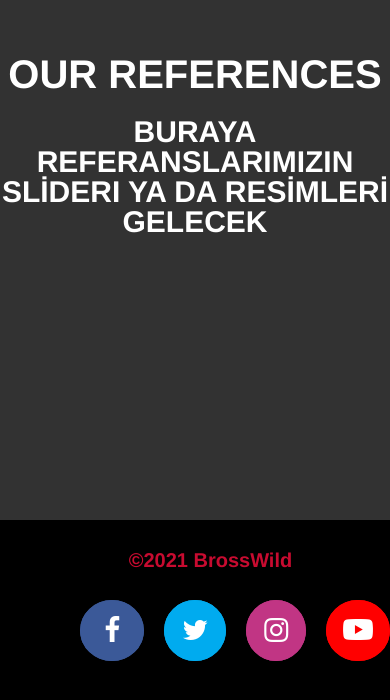
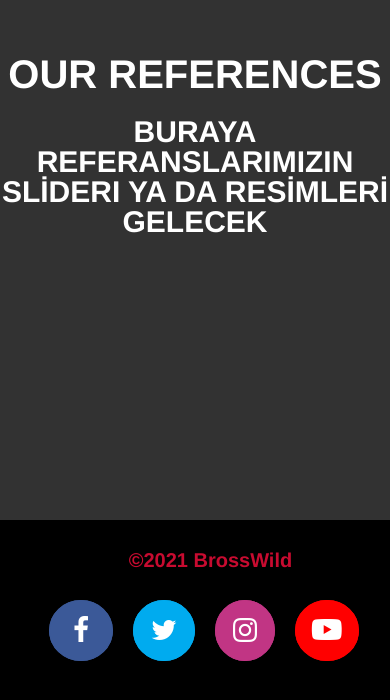
Before and after one commit to brosswild/brosswild.github.io, a plain HTML site: page index.html in a window 390 px wide. Shown: the part 2410-3110 px from the top of the page. Drawn offline with nearby package versions, Linux system fonts and the light colour scheme.

Commit message:
Update stil.css

```diff
--- a/css/stil.css
+++ b/css/stil.css
@@ -630,7 +630,7 @@ nav + .content-1
     .content-4-title { margin-top: 50%; }
     .footer { height: 250px; cursor: pointer; }
     .foot-text { margin-left: 33%; }
-    .foot-social { margin-left: 18%; margin-top: 8%; }
+    .foot-social { margin-left: 10%; margin-top: 8%; }
     .faceb a:hover { border: 1px solid #3b5998; background-color: #3b5998; color: #ffffff; }
     .tweet a:hover { border: 1px solid #00abef; background-color: #00abef; color: #ffffff; }
     .instag a:hover { border: 1px solid #C13584; background-color: #C13584; color: #ffffff; }
```
